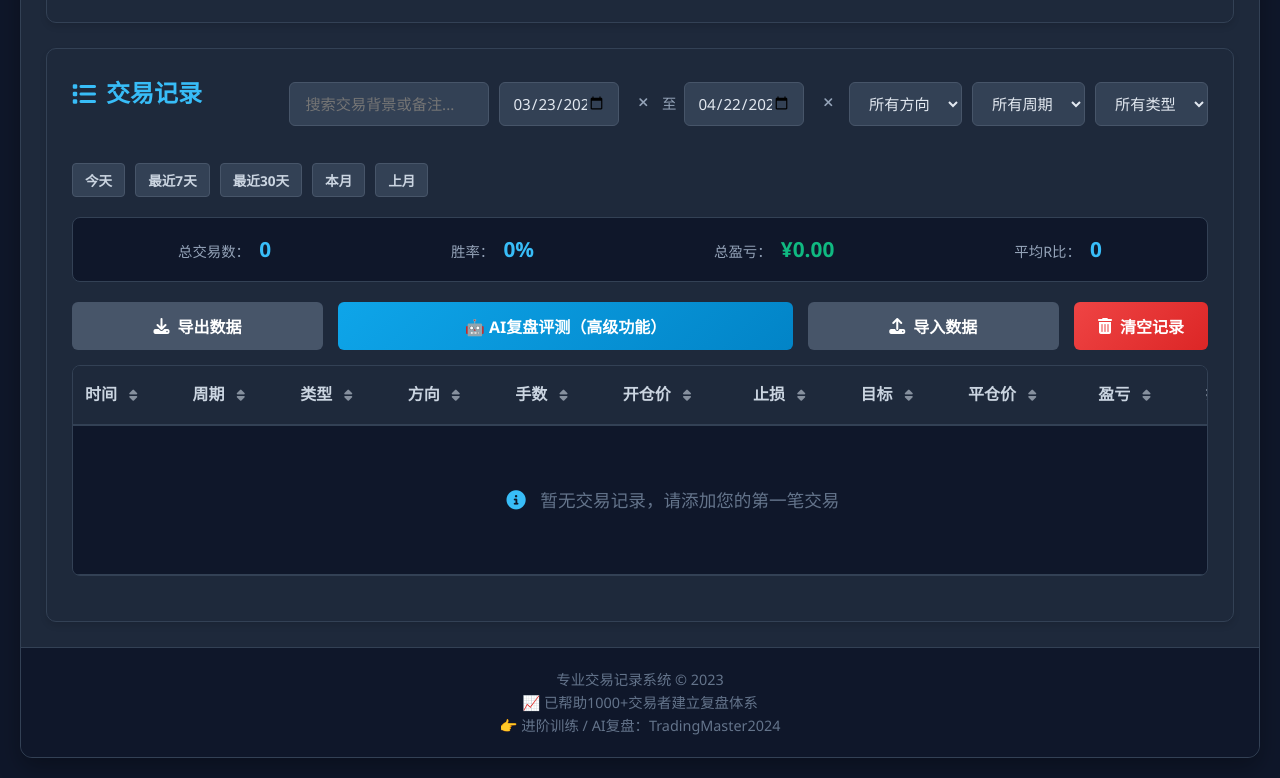
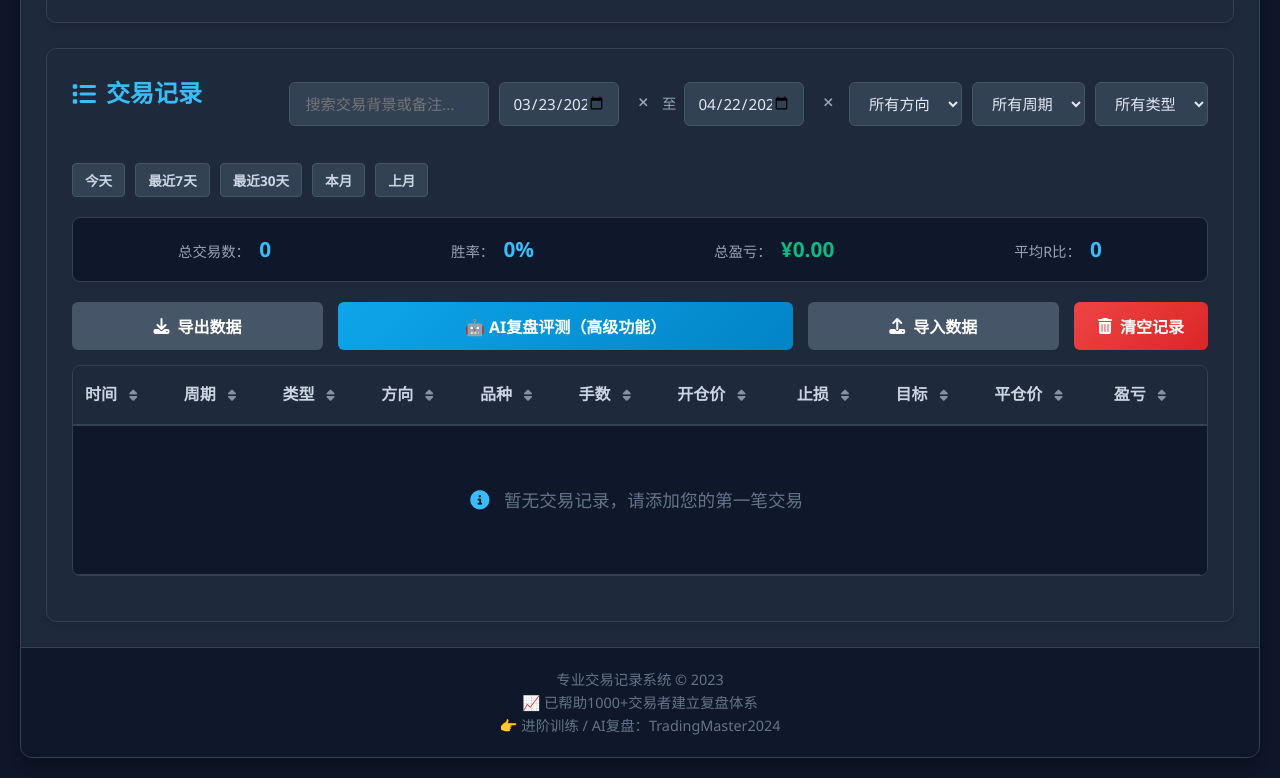
Before and after one commit to ChangeY1n/PAtraining, a plain HTML site: page index.html in a window 1280 px wide. Shown: the part 3068-3846 px from the top of the page. Drawn offline with nearby package versions, Linux system fonts and the light colour scheme.

Commit message:
Update index.html

```diff
--- a/index.html
+++ b/index.html
@@ -365,6 +365,9 @@
                                     <th data-sort="tradeDirection" class="sortable-header">
                                         方向 <i class="fas fa-sort"></i>
                                     </th>
+                                    <th data-sort="tradeDirection" class="sortable-header">
+                                        品种 <i class="fas fa-sort"></i>
+                                    </th>
                                     <th data-sort="positionSize" class="sortable-header">
                                         手数 <i class="fas fa-sort"></i>
                                     </th>
```
